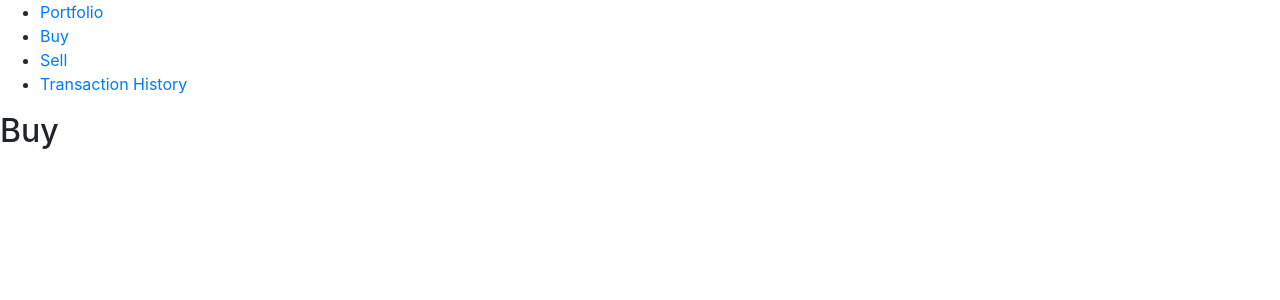
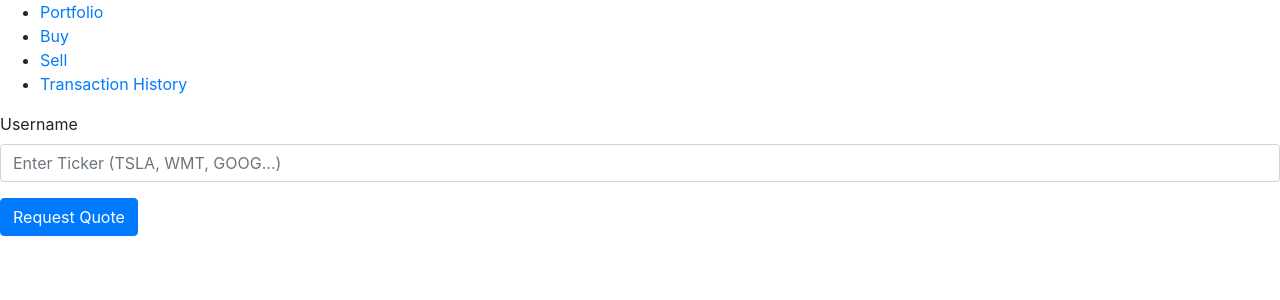
Before and after one commit to piroquio10-afk/piroquio4, a React (Create React App) app in the folder client/: page /buy in a window 1280 px wide. Shown: the top 300 px of the page. Built offline with nearby package versions, Linux system fonts and the light colour scheme.

Commit message:
Created buy page

```diff
--- a/client/src/App.js
+++ b/client/src/App.js
@@ -9,9 +9,10 @@ import {
 } from "react-router-dom";
 import { UserContext, UserProvider } from './UserContext';
 
-import { LoginPage } from './pages/LoginPage.js'
+import { LoginPage } from './pages/LoginPage'
 import { PortfolioPage } from './pages/PortfolioPage'
 import { HistoryPage } from './pages/HistoryPage'
+import { BuyPage } from './pages/BuyPage'
 
 
 export default function App() {
@@ -65,9 +66,9 @@ export default function App() {
 //   return <h2>Your Portfolio</h2>;
 // }
 
-function BuyPage() {
-  return <h2>Buy</h2>;
-}
+// function BuyPage() {
+//   return <h2>Buy</h2>;
+// }
 
 function SellPage() {
   return <h2>Sell</h2>;
--- a/client/src/pages/BuyPage.js
+++ b/client/src/pages/BuyPage.js
@@ -1,2 +1,41 @@
 import React, { useState, useEffect } from "react";
 import { Button, ButtonGroup, Form, Table } from 'react-bootstrap';
+
+
+
+function BuyPage() {
+
+    const [requestTicker, setRequestTicker] = useState("")
+
+    function getQuote() {
+        console.log("Ticker is", requestTicker)
+    }
+
+
+    return (
+    <div>
+        <Form>
+            <Form.Group controlId="formBasicEmail">
+                <Form.Label>Username</Form.Label>
+                <Form.Control
+                    type="text"
+                    placeholder="Enter Ticker (TSLA, WMT, GOOG...)"
+                    onChange={(e) => setRequestTicker(e.target.value)} />
+                <Form.Text className="text-muted">
+                </Form.Text>
+            </Form.Group>
+            <ButtonGroup>
+                <Button
+                    variant="primary"
+                    // type="submit"
+                    onClick={getQuote}>
+                    Request Quote
+                </Button>
+            </ButtonGroup>
+        </Form>
+
+    </div>
+    );
+}
+
+export { BuyPage }
--- a/client/src/pages/HistoryPage.js
+++ b/client/src/pages/HistoryPage.js
@@ -6,7 +6,6 @@ function HistoryPage() {
 
     const [historyData, setHistoryData] = useState([])
     const { user } = useContext(UserContext);
-
 
     // Fetch portfolio data for user from DB
     function getHistory() {
@@ -31,7 +30,6 @@ function HistoryPage() {
           </tr>
         )
       }
-
 
     useEffect(() => {
         // Fetch portfolio data
--- a/client/src/pages/LoginPage.js
+++ b/client/src/pages/LoginPage.js
@@ -13,7 +13,6 @@ function LoginPage() {
 
     // Router navigator
   const navigate = useNavigate();
-
 
   function getUser() {
     console.log("Client: Getuser request");
@@ -76,7 +75,7 @@ function LoginPage() {
         <Form.Group controlId="formBasicEmail">
           <Form.Label>Username</Form.Label>
           <Form.Control
-            type="email"
+            type="text"
             placeholder="Username"
             onChange={(e) => setUsername(e.target.value)} />
           <Form.Text className="text-muted">
```
Also changed, not shown: 2 other files (tests, documents, lock files or other folders).
